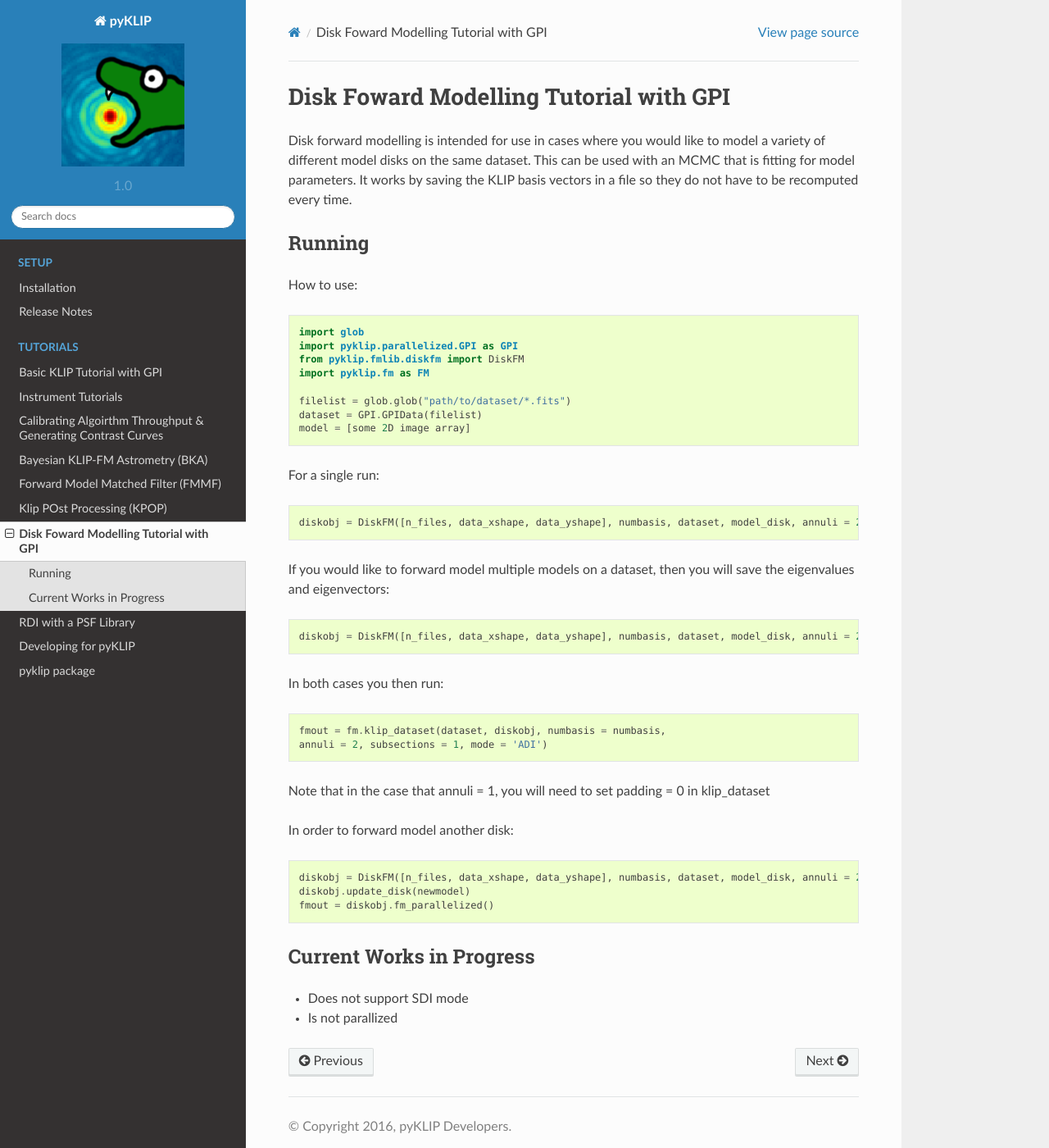
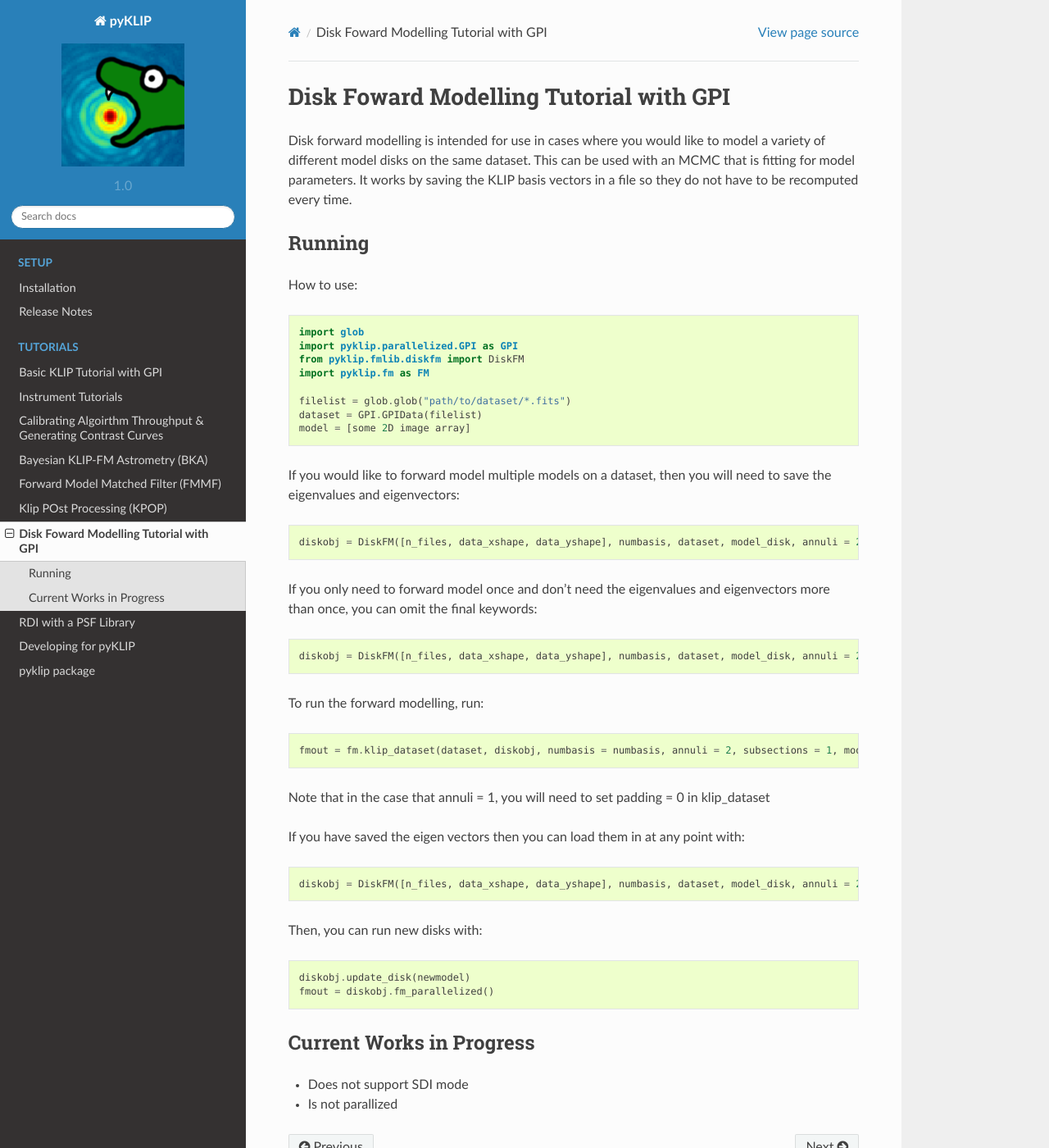
Before and after one commit to UCSB-Exoplanet-Polarimetry-Lab/pyKLIP_NMFJAX, a Sphinx documentation site: the page built from docs/source/diskfm_gpi.rst, in a window 1280 px wide and 1400 px high. Shown: the whole window at 82% size. Built offline with Sphinx 7.4.7 and the Read the Docs theme 2.0.0, drawn with Linux system fonts in a browser that asks for light colours; pages that are not in the unit, such as notebooks, are missing from menus.

Commit message:
updated diskfm docs for clarity

```diff
--- a/docs/source/diskfm_gpi.rst
+++ b/docs/source/diskfm_gpi.rst
@@ -21,25 +21,28 @@ How to use::
     dataset = GPI.GPIData(filelist)
     model = [some 2D image array]
 
-For a single run::
+
+If you would like to forward model multiple models on a dataset, then you will need to save the eigenvalues and eigenvectors::
+
+    diskobj = DiskFM([n_files, data_xshape, data_yshape], numbasis, dataset, model_disk, annuli = 2, subsections = 1, basis_filename = 'klip-basis.p', save_basis = True, load_from_basis = False)
+
+
+If you only need to forward model once and don't need the eigenvalues and eigenvectors more than once, you can omit the final keywords::
 
     diskobj = DiskFM([n_files, data_xshape, data_yshape], numbasis, dataset, model_disk, annuli = 2, subsections = 1)
 
-If you would like to forward model multiple models on a dataset, then you will save the eigenvalues and eigenvectors::
+To run the forward modelling, run::
 
-    diskobj = DiskFM([n_files, data_xshape, data_yshape], numbasis, dataset, model_disk, annuli = 2, subsections = 1, basis_file_name = 'klip-basis.p', save_basis = True, load_from_basis = False)
+    fmout = fm.klip_dataset(dataset, diskobj, numbasis = numbasis, annuli = 2, subsections = 1, mode = 'ADI')
 
-In both cases you then run::
+Note that in the case that annuli = 1, you will need to set padding = 0 in klip_dataset
 
-    fmout = fm.klip_dataset(dataset, diskobj, numbasis = numbasis,
-    annuli = 2, subsections = 1, mode = 'ADI')
+If you have saved the eigen vectors then you can load them in at any point with::
 
-Note that in the case that annuli = 1, you will need to set padding =
-0 in klip_dataset
+    diskobj = DiskFM([n_files, data_xshape, data_yshape], numbasis, dataset, model_disk, annuli = 2, subsections = 1, basis_filename = 'klip-basis.p', load_from_basis = True, save_basis = False)
 
-In order to forward model another disk::
+Then, you can run new disks with::
 
-    diskobj = DiskFM([n_files, data_xshape, data_yshape], numbasis, dataset, model_disk, annuli = 2, subsections = 1, basis_file_name = 'klip-basis.p', load_from_basis = True)
     diskobj.update_disk(newmodel)
     fmout = diskobj.fm_parallelized()
 
```
